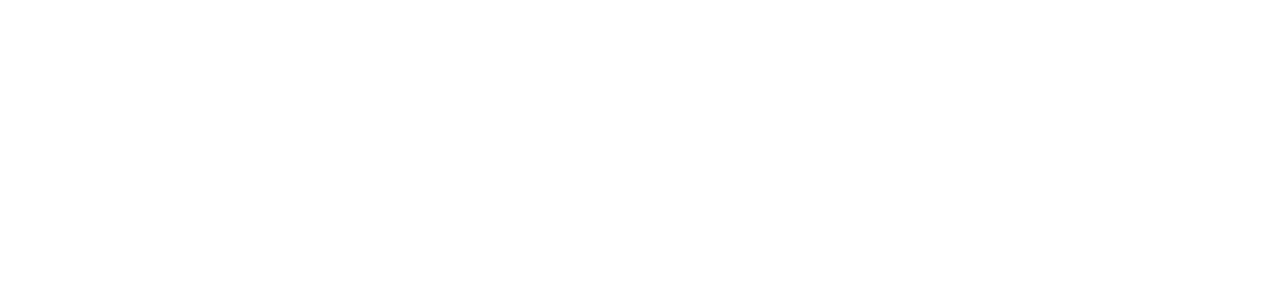
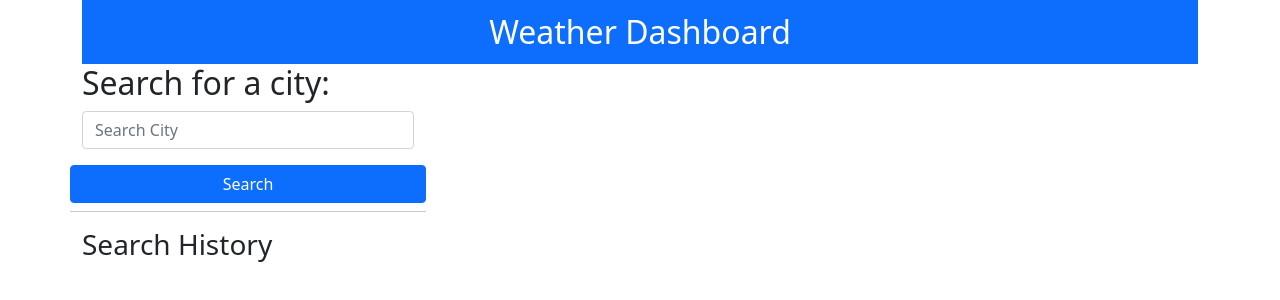
Before and after one commit to Tankb220/weather-dashboard, a plain HTML site: page index.html in a window 1280 px wide. Drawn offline with nearby package versions, Linux system fonts and the light colour scheme.

Commit message:
set up title and button and colors for them

```diff
--- a/index.html
+++ b/index.html
@@ -20,6 +20,26 @@
 
 </head>
 <body>
+    <div class="container">
+        <nav class="navbar bg-primary">
+            <div class="container-fluid ">
+                <span class="navbar-brand fs-2 mb-0 h1 mx-auto text-white">Weather Dashboard</span>
+            </div>
+        </nav>
+    <!-- set up title color and search button -->
+        <div class="row">
+            <div class="col-12 col-md-4 row">
+                <h2>Search for a city:</h2>
+                <div class="input-group mb-3 col-12">
+                    <input id="cityToSearch" type="text" class="form-control" aria-label="Sizing example input"
+                        aria-describedby="inputGroup-sizing-default" placeholder="Search City">
+                </div>
+                <button id="searchBtn" type="button" class="btn btn-primary mx-auto mb-2" placeholder="City Name">Search</button>
+                <hr>
+                <h3>Search History</h3>
+                <p id="history"></p>
+
+            </div>
 
 </body>
 </html>
```
